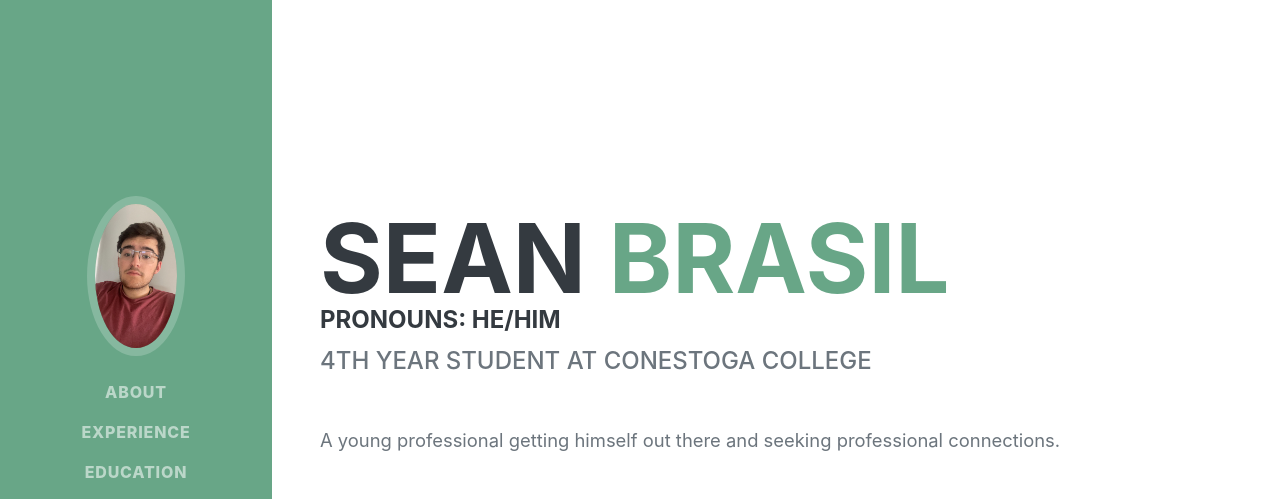
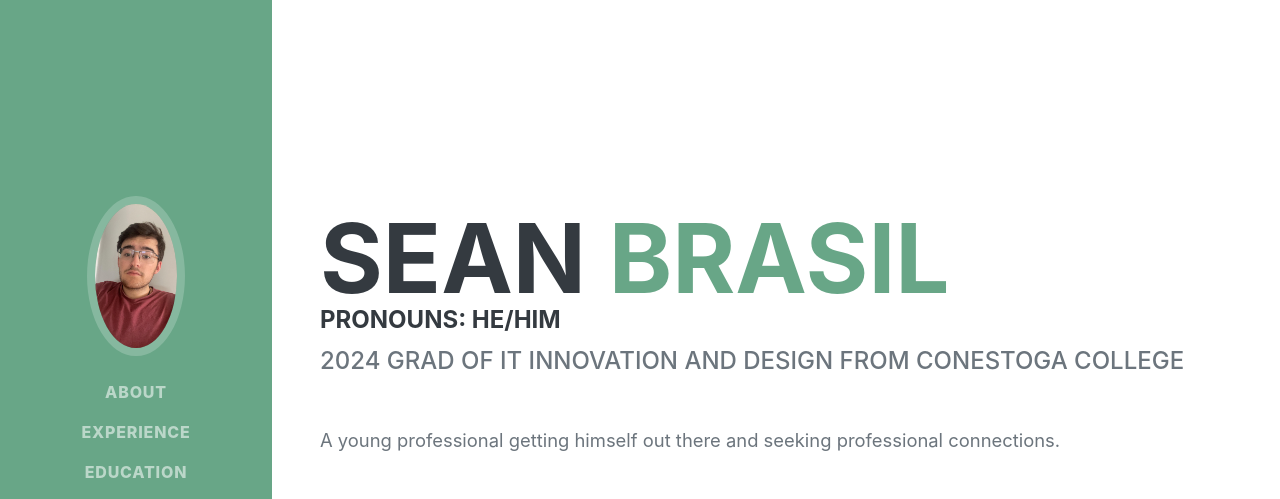
Before and after one commit to scoutmaster118/Porfolio, a plain HTML site: page index.html in a window 1280 px wide. Shown: the top 499 px of the page. Drawn offline with nearby package versions, Linux system fonts and the light colour scheme; a web font is replaced by a local one.

Commit message:
Update index.html
changed status

```diff
--- a/index.html
+++ b/index.html
@@ -52,7 +52,7 @@
                         <h4>Pronouns: He/Him</h4>
                     </h1>
                     <div class="subheading mb-5">
-                        4th year student at Conestoga college
+                        2024 Grad of IT Innovation and Design from Conestoga College
                     </div>
                     <p class="lead mb-5">A young professional getting himself out there and seeking professional connections.</p>
                     <h5>Lets Talk</h5>
```
